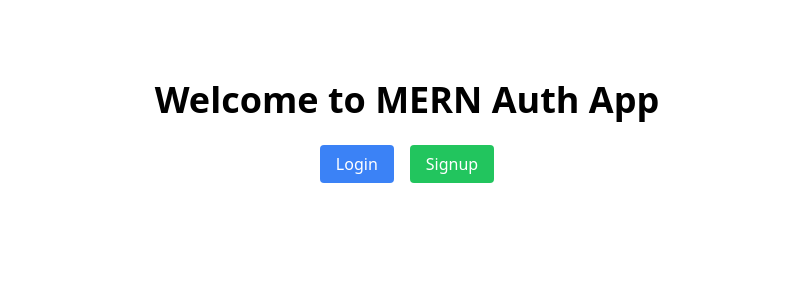
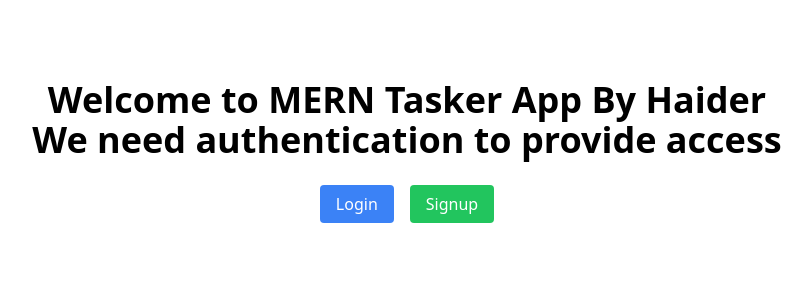
Before and after one commit to haiderali7066/Fullstack-tasker-app, a React (Vite) app: page / in a window 1280 px wide. Shown: the top 300 px of the page, without its empty margins (233-1045 px from the left). Built offline with nearby package versions, Linux system fonts and the light colour scheme.

Commit message:
Update API URLs and fix login flow

```diff
--- a/src/pages/Landing.jsx
+++ b/src/pages/Landing.jsx
@@ -3,10 +3,20 @@ import { Link } from "react-router-dom";
 export default function Landing() {
   return (
     <div className="text-center mt-20">
-      <h1 className="text-4xl font-bold">Welcome to MERN Auth App</h1>
+      <h1 className="text-4xl font-bold">
+        Welcome to MERN Tasker App By Haider <br />
+        We need authentication to provide access
+      </h1>
       <div className="mt-8 space-x-4">
-        <Link to="/login" className="bg-blue-500 text-white px-4 py-2 rounded">Login</Link>
-        <Link to="/register" className="bg-green-500 text-white px-4 py-2 rounded">Signup</Link>
+        <Link to="/login" className="bg-blue-500 text-white px-4 py-2 rounded">
+          Login
+        </Link>
+        <Link
+          to="/register"
+          className="bg-green-500 text-white px-4 py-2 rounded"
+        >
+          Signup
+        </Link>
       </div>
     </div>
   );
```
